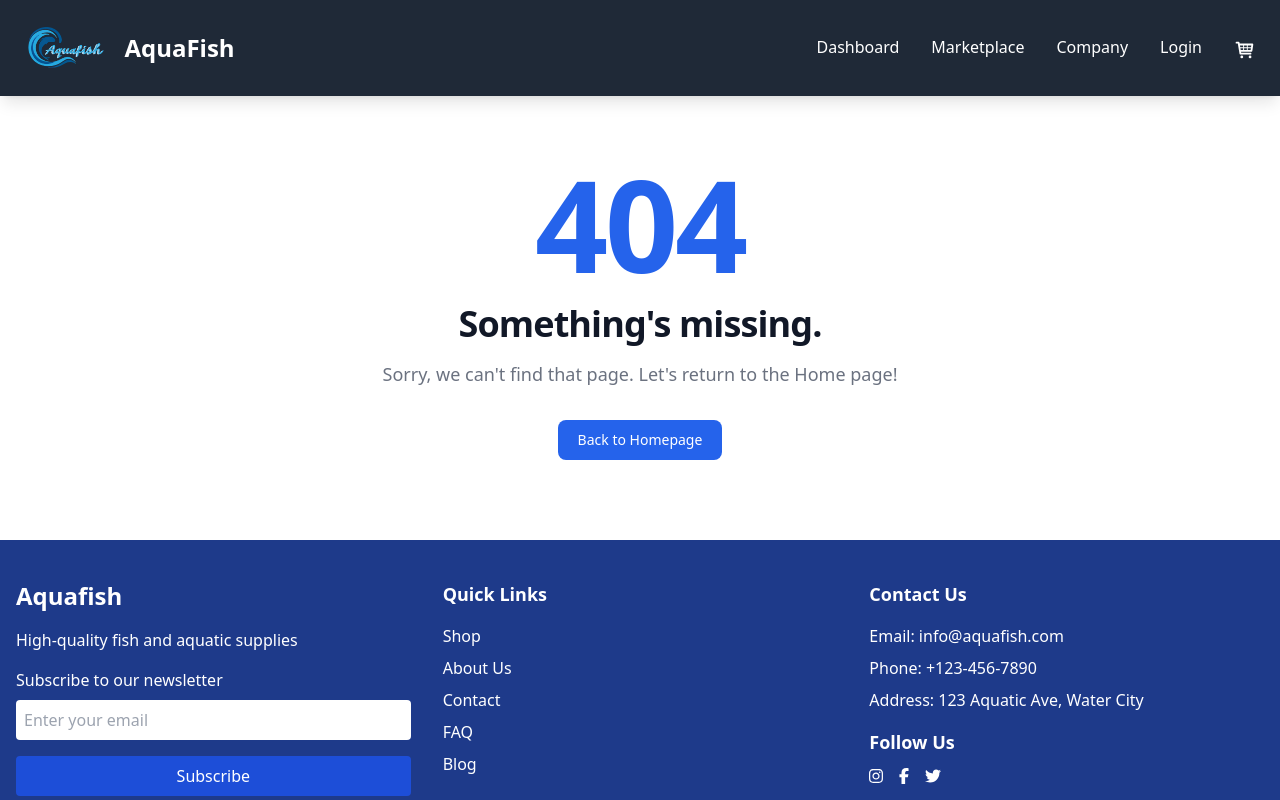
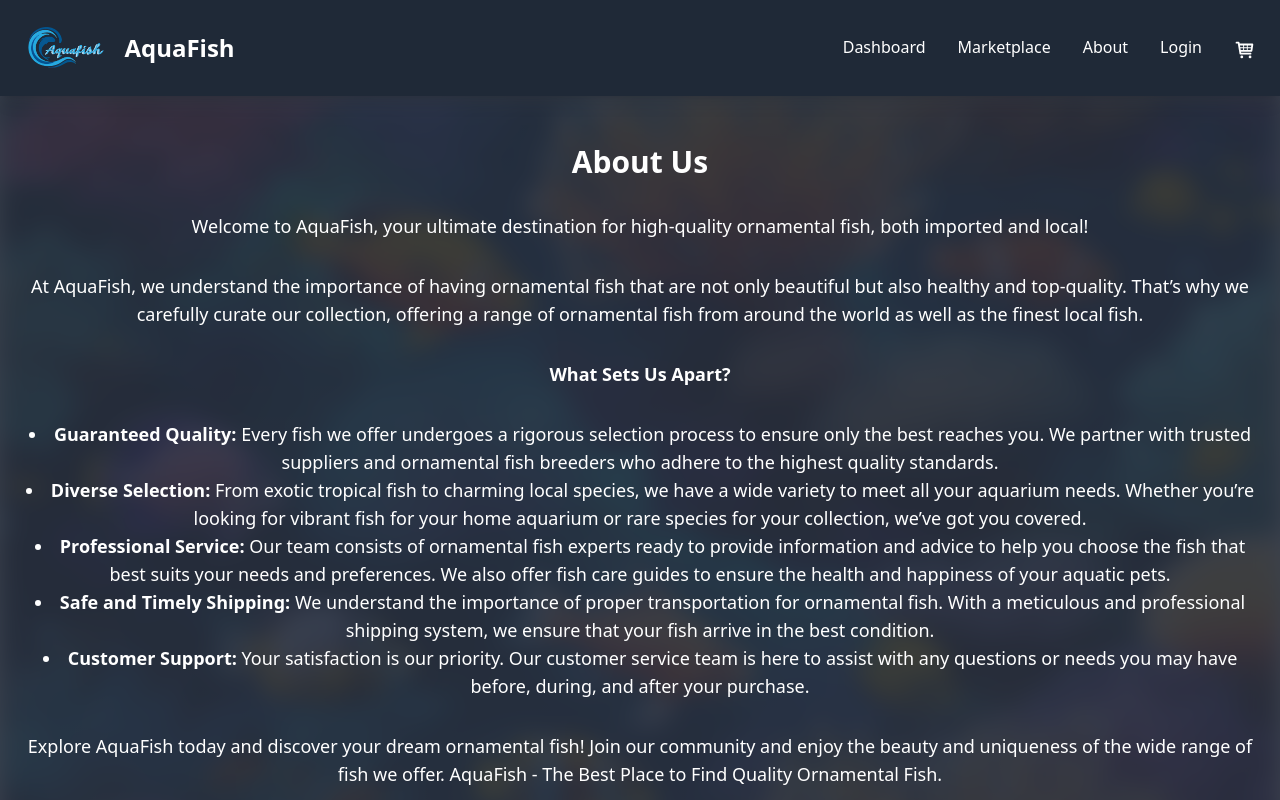
Before and after one commit to diikafirmansyah/FSSE-jan24_group-i_gfp_FE, a Next.js app in the folder gfp-app/: page /about in a window 1280 px wide. Before the commit this address had no page. Shown: the top 800 px of the page. Built offline with nearby package versions, Linux system fonts and the light colour scheme.

Commit message:
feat : add about pages

```diff
--- a/gfp-app/src/components/navbar/index.tsx
+++ b/gfp-app/src/components/navbar/index.tsx
@@ -28,7 +28,7 @@ const Navbar: React.FC = () => {
         <div className="hidden md:flex space-x-8">
           <a href="/dashboard" className="text-white hover:text-gray-300 transition-colors duration-300">Dashboard</a>
           <a href="/marketplace" className="text-white hover:text-gray-300 transition-colors duration-300">Marketplace</a>
-          <a href="/company" className="text-white hover:text-gray-300 transition-colors duration-300">Company</a>
+          <a href="/about" className="text-white hover:text-gray-300 transition-colors duration-300">About</a>
           <a href="/login" className="text-white hover:text-gray-300 transition-colors duration-300">Login</a>
           <a href="/cart" className="text-white hover:text-gray-300 transition-colors duration-300 mt-1"><TiShoppingCart size={22} /></a>
         </div>
--- /dev/null
+++ b/gfp-app/src/pages/about.tsx
@@ -0,0 +1,71 @@
+const About = () => {
+  return (
+    <div className="relative flex flex-col min-h-screen overflow-hidden">
+      <img
+        src="./assets/bg-register.jpg"
+        alt="Background"
+        className="absolute inset-0 object-cover w-full h-full -z-10 blur-md opacity-50"
+      />
+      <div className="relative flex flex-col items-center justify-center w-full h-full p-4 bg-opacity-80 bg-gray-900">
+        <h1 className="text-3xl font-bold text-center my-8 text-white">
+          About Us
+        </h1>
+        <p className="text-lg text-center mb-8 text-white">
+          Welcome to AquaFish, your ultimate destination for high-quality
+          ornamental fish, both imported and local!
+        </p>
+        <p className="text-lg text-center mb-8 text-white">
+          At AquaFish, we understand the importance of having ornamental fish
+          that are not only beautiful but also healthy and top-quality. That’s
+          why we carefully curate our collection, offering a range of ornamental
+          fish from around the world as well as the finest local fish.
+        </p>
+        <p className="text-lg text-center mb-8 text-white">
+          <strong>What Sets Us Apart?</strong>
+        </p>
+        <ul className="text-lg text-center mb-8 text-white list-disc list-inside">
+          <li>
+            <strong>Guaranteed Quality:</strong> Every fish we offer undergoes a
+            rigorous selection process to ensure only the best reaches you. We
+            partner with trusted suppliers and ornamental fish breeders who
+            adhere to the highest quality standards.
+          </li>
+          <li>
+            <strong>Diverse Selection:</strong> From exotic tropical fish to
+            charming local species, we have a wide variety to meet all your
+            aquarium needs. Whether you’re looking for vibrant fish for your
+            home aquarium or rare species for your collection, we’ve got you
+            covered.
+          </li>
+          <li>
+            <strong>Professional Service:</strong> Our team consists of
+            ornamental fish experts ready to provide information and advice to
+            help you choose the fish that best suits your needs and preferences.
+            We also offer fish care guides to ensure the health and happiness of
+            your aquatic pets.
+          </li>
+          <li>
+            <strong>Safe and Timely Shipping:</strong> We understand the
+            importance of proper transportation for ornamental fish. With a
+            meticulous and professional shipping system, we ensure that your
+            fish arrive in the best condition.
+          </li>
+          <li>
+            <strong>Customer Support:</strong> Your satisfaction is our
+            priority. Our customer service team is here to assist with any
+            questions or needs you may have before, during, and after your
+            purchase.
+          </li>
+        </ul>
+        <p className="text-lg text-center mb-8 text-white">
+          Explore AquaFish today and discover your dream ornamental fish! Join
+          our community and enjoy the beauty and uniqueness of the wide range of
+          fish we offer. AquaFish - The Best Place to Find Quality Ornamental
+          Fish.
+        </p>
+      </div>
+    </div>
+  );
+};
+
+export default About;
```
